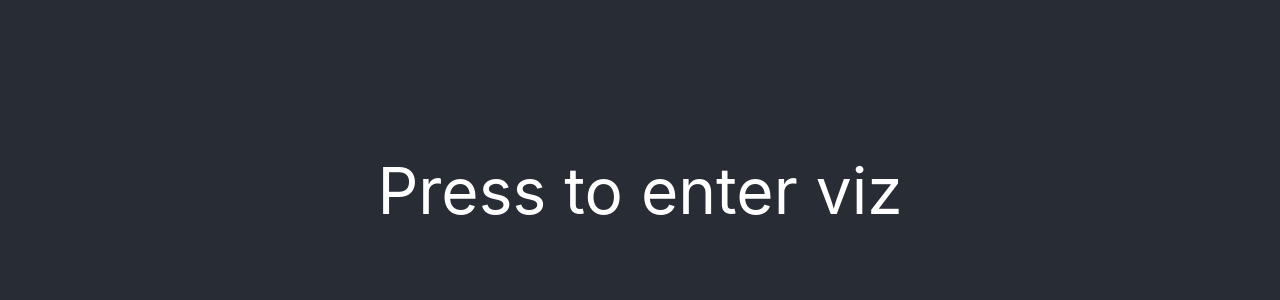
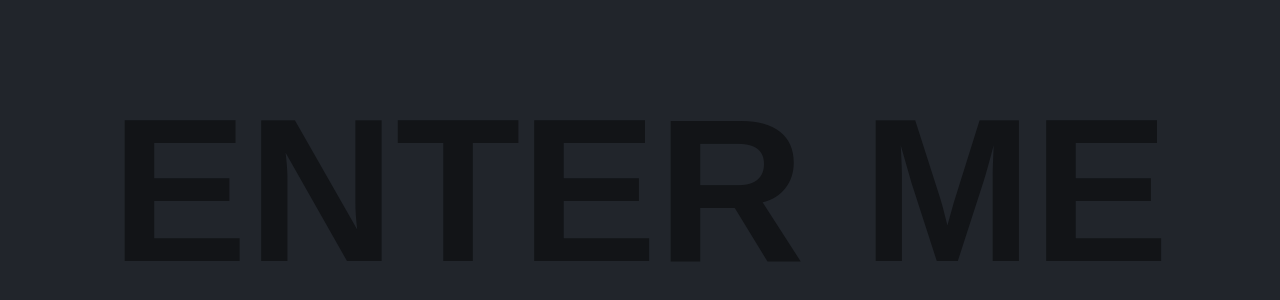
Before and after one commit to jacobmolin/VizWiz, a React (Create React App) app in the folder audiovis/: page / in a window 1280 px wide. Shown: the part 210-510 px from the top of the page. Built offline with nearby package versions, Linux system fonts and the light colour scheme.

Commit message:
Jag har lagt in Willes grejer + grafer

```diff
--- a/audiovis/src/App.css
+++ b/audiovis/src/App.css
@@ -1,5 +1,6 @@
 .App {
   text-align: center;
+  font-family: 'Montserrat', sans-serif;
 }
 
 .App-logo {
@@ -7,7 +8,8 @@
 }
 
 .App-header {
-  background-color: #282c34;
+  background-color: hsl(220, 13%, 15%); /* #282c34 */
+
   min-height: 100vh;
   display: flex;
   flex-direction: column;
@@ -23,7 +25,9 @@
 }
 
 .button {
-  font-size: 64px;
+  font-size: 16vw;
+  font-weight: bold;
+  color:  hsl(220, 13%, 8%);
   cursor: pointer;
 }
 
--- a/audiovis/src/App.js
+++ b/audiovis/src/App.js
@@ -1,7 +1,7 @@
 import React, { Component } from 'react';
 import './App.css';
-import magicAudio from './resources/Magic - Coldplay.mp3';
-import AudioVisuliser from './AudioVisuliser';
+import magicAudio from './resources/Magic - Coldplay.mp3';  // 20_20k_sweep.mp3
+//import AudioVisuliser from './AudioVisuliser';
 
 class App extends Component {
 
@@ -16,7 +16,6 @@ class App extends Component {
       maxFreq: 22000,
       width: 1280,
       height: 640
-
     };
     this.trigger = this.trigger.bind(this);
     this.analysis = this.analysis.bind(this);
@@ -44,7 +43,7 @@ class App extends Component {
     this.analysis();
   }
 
-  //----Analys-----//
+  //---- Analysis of audio signal -----//
   analysis() {
     this.player = document.getElementById('player');
     this.audioCtx = new (window.AudioContext ||
@@ -52,17 +51,17 @@ class App extends Component {
     this.track = this.audioCtx.createMediaElementSource(this.player);
     this.analyser = this.audioCtx.createAnalyser();
 
-    //The audio signal is too loud when going in to analyser
-    //We reduce the gain before analyser
-    //and increase the gain back after analyser
+    // The audio signal is too loud when going in to analyser
+    // We reduce the gain before analyser
+    // and increase the gain back after analyser
 
-    //Create gain
-    this.gainPreAnalyser = this.audioCtx.createGain()
+    // Create two gain nodes and set gain value
+    this.gainPreAnalyser = this.audioCtx.createGain();
     this.gainPreAnalyser.gain.value = 0.25;
-    this.gainPostAnalyser = this.audioCtx.createGain()
+    this.gainPostAnalyser = this.audioCtx.createGain();
     this.gainPostAnalyser.gain.value = 4;
 
-    //Connect
+    // Connect
     this.track.connect(this.gainPreAnalyser);
     this.gainPreAnalyser.connect(this.analyser);
     this.analyser.connect(this.gainPostAnalyser);
@@ -73,17 +72,17 @@ class App extends Component {
     // this.analyser.fftSize = 64;
     // this.analyser.fftSize = 128;
     // this.analyser.fftSize = 256;
-    //this.analyser.fftSize = 512;
+    // this.analyser.fftSize = 512;
     // this.analyser.fftSize = 1024;
-    //this.analyser.fftSize = 2048;
+    // this.analyser.fftSize = 2048;
     this.analyser.fftSize = 4096;
-    //this.analyser.fftSize = 8192;
-    //this.analyser.fftSize = 16384;
-    //this.analyser.fftSize = 32768;
+    // this.analyser.fftSize = 8192;
+    // this.analyser.fftSize = 16384;
+    // this.analyser.fftSize = 32768;
 
     //sparar analyserBars från precalcX i barData
     //barData bestämmer x-axeln som en array
-    this.barData = this.preCalcPosX();
+    this.analyserBars = this.preCalcPosX();
 
     this.bufferLength = this.analyser.frequencyBinCount;
     //skapar array med bufferLength´s många tomma platser
@@ -91,8 +90,6 @@ class App extends Component {
     requestAnimationFrame(this.tick);
   }
 
-
-    //---TESTING NEW STUFF--------//
   preCalcPosX() {
 
     const minFreq = this.state.minFreq;
@@ -103,30 +100,29 @@ class App extends Component {
     const frequencyBinCount = this.analyser.frequencyBinCount;
 
     let i, freq;
-        const minLog = Math.log10( minFreq );
-        const bandWidth = width / ( Math.log10( maxFreq ) - minLog );
+    const minLog = Math.log10(minFreq);
+    const bandWidth = width / (Math.log10(maxFreq) - minLog);
 
     this.barWidth = 1;
-      let analyserBars = [], pos,
-          lastPos = -1,
-          minIndex = Math.floor( minFreq * fftSize / sampleRate ),
-          maxIndex = Math.min( Math.round( maxFreq * fftSize / sampleRate ), frequencyBinCount - 1 );
+    let analyserBars = [],
+      pos, lastPos = -1,
+      minIndex = Math.floor(minFreq * fftSize / sampleRate),
+      maxIndex = Math.min(Math.round(maxFreq * fftSize / sampleRate), frequencyBinCount - 1);
 
-      for ( i = minIndex; i <= maxIndex; i++) {
-        freq = i * sampleRate / fftSize;
-        pos = Math.round( bandWidth * ( Math.log10( freq ) - minLog) );
+    for (i = minIndex; i <= maxIndex; i++) {
+      freq = i * sampleRate / fftSize;  // frequency represented in this bin
+      pos = Math.round(bandWidth * (Math.log10(freq) - minLog));  // avoid fractionary pixel values
 
-
-        if ( pos > lastPos ) {
-          analyserBars.push({posX: pos, dataIdx: i, endIdx: 0, average: false, peak: 0, hold: 0, accel: 0 } );
+      // if it's on a different X-coordinate, create a new bar for this frequency
+      if (pos > lastPos) {
+        analyserBars.push({ posX: pos, dataIdx: i, endIdx: 0, peak: 0, hold: 0 }); // average: false, , accel: 0
         lastPos = pos;
-
-         }
+      } // otherwise, add this frequency to the last bar's range
       else if (analyserBars.length) {
-           analyserBars[ analyserBars.length - 1 ].endIdx = i;
-            //console.log('else if : ', analyserBars[analyserBars.length-1].posX);
+        analyserBars[analyserBars.length - 1].endIdx = i;
       }
     }
+
 
     // calculate the position of the labels (octaves center frequencies) for the X-axis scale
     const freqLabels = [
@@ -143,9 +139,10 @@ class App extends Component {
       { freq: 16000 }
     ];
 
-       freqLabels.forEach( label => { label.posX = width * ( Math.log10( label.freq ) - minLog );
-        if ( label.freq >= 1000 )
-          label.freq = ( label.freq / 1000 ) + 'k';
+    freqLabels.forEach(label => {
+      label.posX = width * (Math.log10(label.freq) - minLog);
+      if (label.freq >= 1000)
+        label.freq = (label.freq / 1000) + 'k';
     });
 
     return analyserBars;
@@ -165,74 +162,72 @@ class App extends Component {
     const canvas = this.canvas.current;
     const canvasCtx = canvas.getContext("2d");
     const audioData = this.state.audioData;
-      const l = this.barData.length;
+    const l = this.analyserBars.length;
     let bar;
     let barHeight = 0;
-      canvasCtx.fillStyle = 'black';
+    let graphData = [audioData.length];
+    canvasCtx.fillStyle = 'hsl(220, 13%, 15%)'; //#282c34
 
+    /*let gradient = {
+        bgColor: 'orange',
+        colorStops: [
+          'hsl( 0, 80%, 50% )', = 0
+          'hsl( 60, 80%, 50% )', = 0.2
+          'hsl( 120, 80%, 50% )', = 0.4
+          'hsl( 180, 80%, 50% )', = 0.6
+          'hsl( 240, 80%, 50% )', = 0.8
+        ]
+    }*/
 
     //--testing gradient---//
     let grd = canvasCtx.createLinearGradient(0, 0, 0, canvas.height);
-      grd.addColorStop (0, 'hsl( 60, 80%, 50% )');
-      grd.addColorStop (0.2, 'hsl( 60, 80%, 50% )');
-      grd.addColorStop (0.4, 'hsl( 120, 80%, 50% )');
-      grd.addColorStop (0.6, 'hsl( 180, 80%, 50% )');
+    grd.addColorStop(0, 'hsl( 60, 80%, 50% )');
+    grd.addColorStop(0.2, 'hsl( 60, 80%, 50% )');
+    grd.addColorStop(0.4, 'hsl( 120, 80%, 50% )');
+    grd.addColorStop(0.6, 'hsl( 180, 80%, 50% )');
     grd.addColorStop(0.8, 'hsl( 240, 80%, 50% )');
 
-      console.log('audioData', audioData);
+    // Clear canvas
+    canvasCtx.fillRect(0, 0, canvas.width, canvas.height);
 
-      //grd.addColorStop (0.4, 'green');
-      //grd.addColorStop (0.3, 'yellow');
-      //grd.addColorStop (0.2, 'orange');
-      //grd.addColorStop(0.05, 'red');
+    for (let i = 0; i < l; i++) {
+      bar = this.analyserBars[i];
 
-      /*grd.addColorStop('hsla( 0, 80%, 50% )');*/
+      // if (bar.endIdx === 0) { // single FFT bin
+      //getByteFrequencyData frequency data is composed of integers on a scale = 0-255 * height = 640
+      barHeight = Math.round((audioData[bar.dataIdx] / 255 * canvas.height));
 
-
-      //clear canvas
-      canvasCtx.fillRect( 0, 0, canvas.width, canvas.height );
-
-      for(let i = 0; i < l; i++) {
-        bar = this.barData[i];
-
-      //  if (bar.endIdx == 0) { // single FFT bin
-          //getByteFrequencyData frequency data is composed of integers on a scale = 0-255 * height = 640
-          barHeight = Math.round((audioData[bar.dataIdx] / 255) * canvas.height);
-
-
-
-      //  }
-
-      /*  else { 	// range of bins
-          barHeight = 0;
-          if( bar.average) {
+      /*   }
+      //  else { 	// range of bins
+      //   barHeight = 0;
+      /* if (bar.average) {
          //use the average value of the range
-            for(let j = bar.dataIdx; j <= bar.endIdx; j++)
-            {
+         for (let j = bar.dataIdx; j <= bar.endIdx; j++) {
            barHeight += audioData[j];
-              barHeight = (barHeight / (bar.endIdx -  bar.dataIdx + 1));
+           barHeight = barHeight / (bar.endIdx - bar.dataIdx + 1);
          }
        }
        else {
         //use the highest value in the range
-            for(let j = bar.dataIdx; j <= bar.endIdx; j++) {
-              barHeight = Math.max(barHeight, audioData [j]);
-            }
+        for (let j = bar.dataIdx; j <= bar.endIdx; j++) {
+          barHeight = Math.max(barHeight, audioData[j]) / 255 * canvas.height;
         }
         }*/
+
 
       //--PEAK--//
       if (barHeight >= bar.peak) {
         bar.peak = barHeight;
-          bar.hold = 20; //set peak hold time to 30 frames (0,5s since 60frames/sek)
+        bar.hold = 30; //set peak hold time to 30 frames (0,5s since 60frames/sek)
+        bar.accel = 0;
         bar.zeropoint = 0;
       }
 
+      canvasCtx.fillStyle = grd;
+      canvasCtx.fillRect(bar.posX, canvas.height, this.barWidth, -barHeight);
+      //canvasCtx.fillRect( bar.posX, canvas.height - bar.peak, this.barWidth, 2)
 
-        canvasCtx.fillStyle = grd;
-        canvasCtx.fillRect( bar.posX, canvas.height, this.barWidth, -barHeight);
-        canvasCtx.fillRect( bar.posX, canvas.height - bar.peak, this.barWidth, 2)
-
+      /*
       if (bar.hold) {
         bar.hold--;
       }
@@ -240,74 +235,80 @@ class App extends Component {
         bar.zeropoint++;
         bar.peak -= bar.zeropoint;
       }
+      */
+
+      if (bar.peak > 0) {
+        //canvasCtx.fillRect(bar.posX, canvas.height - bar.peak, this.barWidth, 2);
+
+        if (bar.hold)
+          bar.hold--;
+        else {
+          bar.accel++;
+          bar.peak -= bar.accel;
+        }
+      }
+      graphData[i] = { x: bar.posX, yPeak: Math.floor(bar.peak), yReg: Math.floor(barHeight) };
+    }
+
+
+    // Draw regular graph
+    canvasCtx.strokeStyle = 'hsla(342,0%,90%, 0.6)';
+    canvasCtx.lineWidth = 1.5;
+
+    for (let j = 0; j < graphData.length; j++) {
+      if (j === 0) {
+        canvasCtx.beginPath();
+        canvasCtx.moveTo(0, canvas.height);
+        canvasCtx.lineTo(graphData[j].x, canvas.height - graphData[j].yReg);
+        canvasCtx.stroke();
+      } else {
+        canvasCtx.beginPath();
+        canvasCtx.moveTo(graphData[j - 1].x, canvas.height - graphData[j - 1].yReg);
+        canvasCtx.lineTo(graphData[j].x, canvas.height - graphData[j].yReg);
+        canvasCtx.stroke();
+      }
+    }
+
+    // Draw peak-graph
+    canvasCtx.strokeStyle = 'hsla(0,77%,50%, 0.4)';
+    canvasCtx.lineWidth = 1.5;
+
+    for (let j = 0; j < graphData.length; j++) {
+      if (j === 0) {
+        canvasCtx.beginPath();
+        canvasCtx.moveTo(0, canvas.height);
+        canvasCtx.lineTo(graphData[j].x, canvas.height - graphData[j].yPeak);
+        canvasCtx.stroke();
+      } else {
+        canvasCtx.beginPath();
+        canvasCtx.moveTo(graphData[j - 1].x, canvas.height - graphData[j - 1].yPeak);
+        canvasCtx.lineTo(graphData[j].x, canvas.height - graphData[j].yPeak);
+        canvasCtx.stroke();
+      }
+    }
+
+    // Show scale
+    /* let size = 5 * pixelRatio;
+
+     if ( isFullscreen() )
+       size *= 2;
+
+     canvasCtx.fillStyle = '#000c';
+     canvasCtx.fillRect( 0, canvas.height - size * 4, canvas.width, size * 4 );
+
+     canvasCtx.fillStyle = '#fff';
+     canvasCtx.font = ( size * 2 ) + 'px sans-serif';
+     canvasCtx.textAlign = 'center';
+
+     freqLabels.forEach( label => canvasCtx.fillText( label.freq, label.posX, canvas.height - size ) );
+   }
+*/
+
 
   }
 
 
 
-/*
-      let barHeight;
-      let x = 0;
-      let r, g, b;
-      let bars = 118; // Set total number of bars you want per frame
-
-;
-
-    //  ctx.fillStyle = `rgba(0,0,0,0.2)`;
-    //  ctx.clearRect(0, 0, this.state.width, this.state.height);
-
-      const l = this.analyserBars.length;
-      console.log('l = ', l);
-*/
-
-
-
-/*
-      r = 250;
-      g = 0;
-      b = 255;
-
-
-      for (let i = 0; i < bars; i++) {
-          barHeight = (audioData[i] * 2.5);
-
-
-          if (audioData[i] > 210) {      // pink
-              r = 250
-              g = 0
-              b = 255
-          } else if (audioData[i] > 200) {  // yellow
-              r = 250
-              g = 255
-              b = 0
-          } else if (audioData[i] > 190) { // yellow/green
-              r = 204
-              g = 255
-              b = 0
-          } else if (audioData[i] > 180) { // blue/green
-              r = 0
-              g = 219
-              b = 131
-          } else if (audioData[i] < 150) { // light blue
-              r = 0
-              g = 199
-              b = 255
-          } else if (audioData[i] < 140) { // blue
-              r = 0
-              g = 12
-              b = 255
-          }
-
-
-          canvasCtx.fillStyle = `rgb(${r}, ${g}, ${b})`;
-          canvasCtx.fillRect(x, (this.state.height - barHeight), this.state.width / bars, this.state.height);
-          // (x, y, i, j)
-          // (x, y) represents start point
-          // (i, j) represents end point
-
-          x += barWidth + 5; // Gives 10px space between each bar
-      }*/
-  }
 
 
 
@@ -320,7 +321,7 @@ class App extends Component {
 
     let content = (
       <div>
-        <div onClick={this.trigger} class="button" style={displayButton}>Press to enter viz</div>
+        <div onClick={this.trigger} class='button' style={displayButton}>ENTER ME</div>
 
         <div style={display}>
           <canvas width={this.state.width} height={this.state.height} ref={this.canvas} />
```
Also changed, not shown: 1 other file (tests, documents, lock files or other folders). Lines whose indentation alone changed are shown as unchanged.
